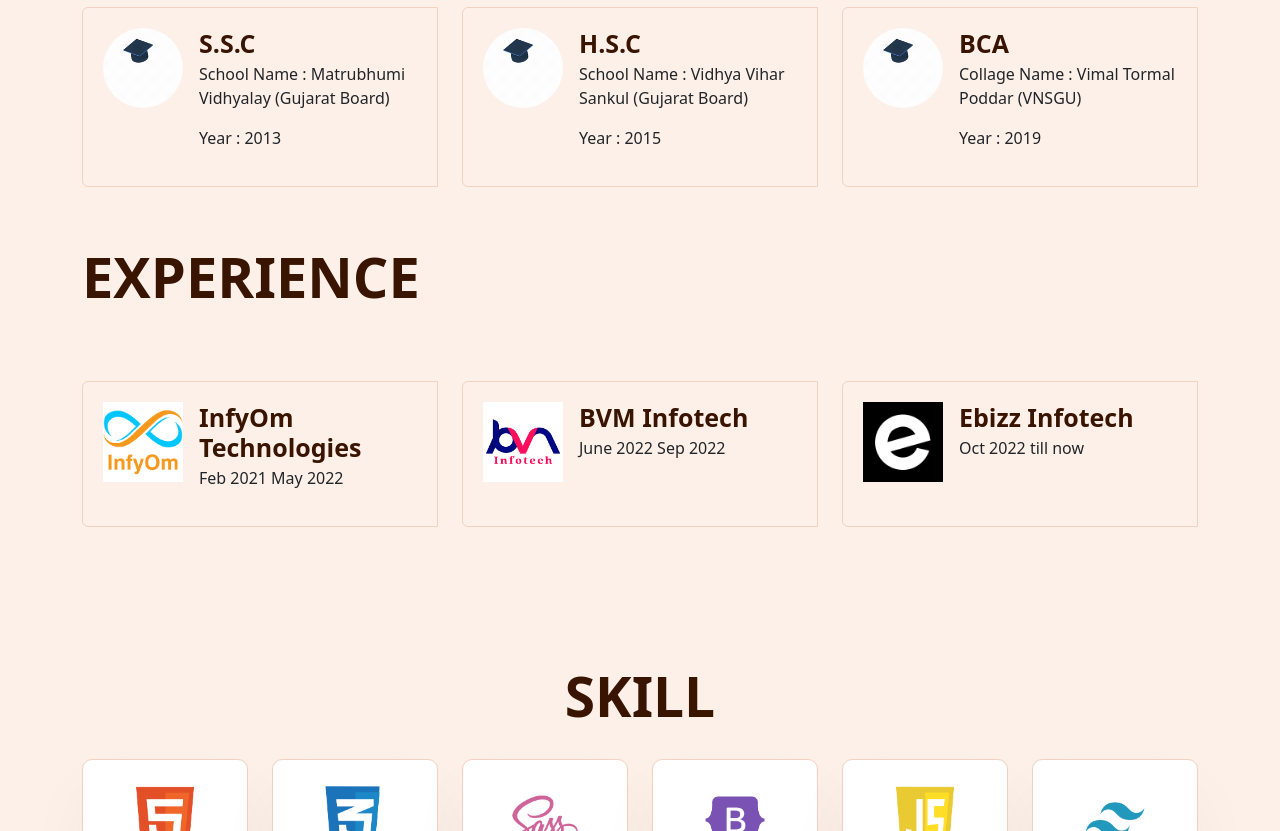
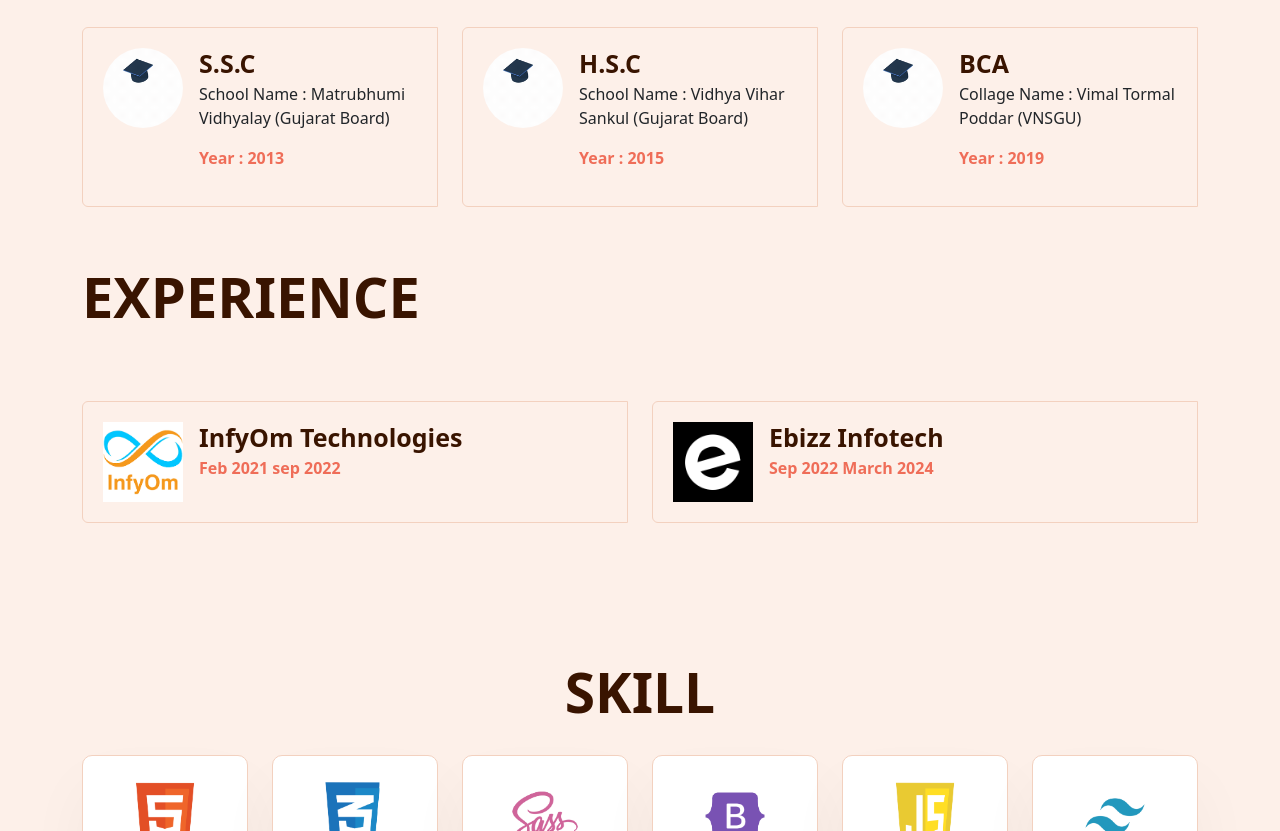
Before and after one commit to Nihaldhiman/portfolio, a plain HTML site: page index.html in a window 1280 px wide. Shown: the part 1720-2551 px from the top of the page. Drawn offline with nearby package versions, Linux system fonts and the light colour scheme.

Commit message:
new changes

```diff
--- a/index.html
+++ b/index.html
@@ -223,36 +223,26 @@
           </div>
           <div class="resume_bx">
             <div class="row">
-              <div class="col-lg-4 mb-3">
+              <div class="col-lg-6 mb-3">
                 <div class="resume-details">
                   <div class="exp_img">
                     <img src="image/company_logo1.png" alt="" />
                   </div>
                   <div class="ms-3">
                     <h3 class="mb-1">InfyOm Technologies</h3>
-                    <p class="year_title">Feb 2021 May 2022</p>
+                    <p class="year_title">Feb 2021 sep 2022</p>
                   </div>
                 </div>
               </div>
-              <div class="col-lg-4 mb-3">
-                <div class="resume-details">
-                  <div class="exp_img">
-                    <img src="image/company_logo2.png" alt="" />
-                  </div>
-                  <div class="ms-3">
-                    <h3 class="mb-1">BVM Infotech</h3>
-                    <p class="year_title">June 2022 Sep 2022</p>
-                  </div>
-                </div>
-              </div>
-              <div class="col-lg-4 mb-3">
+
+              <div class="col-lg-6 mb-3">
                 <div class="resume-details">
                   <div class="exp_img">
                     <img src="image/company_logo3.png" alt="" />
                   </div>
                   <div class="ms-3">
                     <h3 class="mb-1">Ebizz Infotech</h3>
-                    <p class="year_title">Oct 2022 till now</p>
+                    <p class="year_title">Sep 2022 March 2024</p>
                   </div>
                 </div>
               </div>
--- a/style.scss
+++ b/style.scss
@@ -66,7 +66,6 @@ body {
   padding: 100px 0;
   .banner_title {
     h1 {
-      font-size: 20px;
       font-weight: 800;
       color: #fff;
       margin-bottom: 30px;
@@ -209,6 +208,7 @@ body {
         font-size: 16px;
         color: #fff;
         font-weight: 600;
+        margin-top: 20px;
       }
     }
   }
@@ -238,6 +238,10 @@ body {
           font-size: 25px;
           font-weight: 700;
           color: var(--chocalate);
+        }
+        .year_title {
+          font-weight: 600;
+          color: var(--orange);
         }
         .exp_img img {
           width: 80px;
```
Also changed, not shown: image/about_img.png, image/banar_img.png, image/work_img2.png, image/work_img3.png, image/work_img4.png, style.css, 2 other files.
